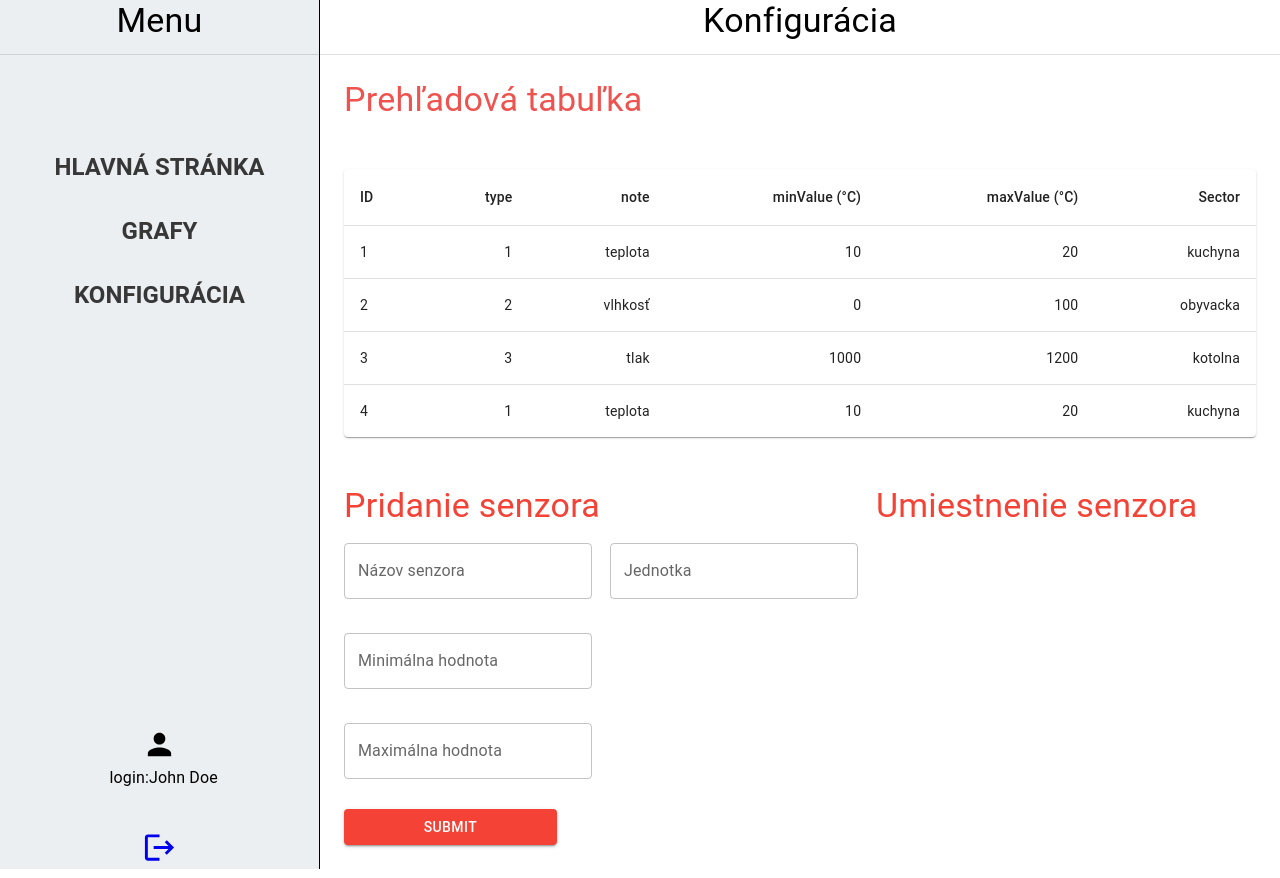
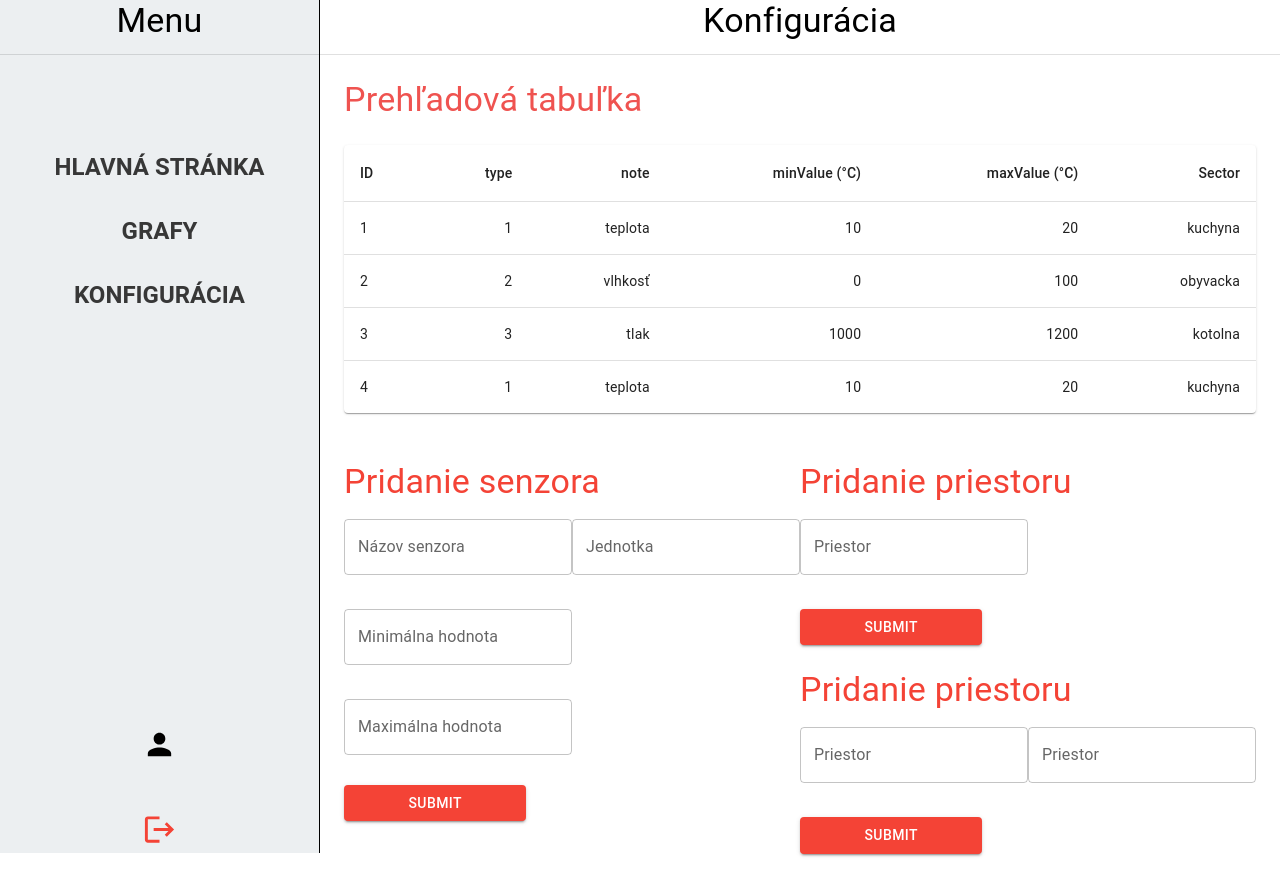
Before and after one commit to kadlicekM/my-app, a React (Create React App) app: page /konfiguracia in a window 1280 px wide. Built offline with nearby package versions, Linux system fonts and the light colour scheme.

Commit message:
feat logout, login, context

```diff
--- a/package.json
+++ b/package.json
@@ -17,6 +17,7 @@
     "@types/react-dom": "^17.0.13",
     "@types/yup": "^0.29.13",
     "formik": "^2.2.9",
+    "jwt-decode": "^3.1.2",
     "react": "^17.0.2",
     "react-dom": "^17.0.2",
     "react-hook-form": "^7.30.0",
--- a/src/App.tsx
+++ b/src/App.tsx
@@ -7,6 +7,7 @@ import { Config } from 'routes/configuration/config'
 import { SignUpForm } from 'routes/sign-up/sign-up'
 import { SignIn } from 'routes/sign-in/sign-in'
 import { createTheme, ThemeProvider } from '@mui/material'
+import { UserContextProvider } from 'components/user/userContextProvider'
 
 const theme = createTheme({
 	palette: {
@@ -20,6 +21,7 @@ function App() {
 	return (
 		<ThemeProvider theme={theme}>
 			<BrowserRouter>
+				<UserContextProvider>
 					<Routes>
 						<Route path="/sign-in" element={<SignIn />} />
 						<Route path="/sign-up" element={<SignUpForm />} />
@@ -32,6 +34,7 @@ function App() {
 
 						<Route element={<>hups! 404 </>} path="*" />
 					</Routes>
+				</UserContextProvider>
 			</BrowserRouter>
 		</ThemeProvider>
 	)
--- a/src/components/menu/menu.tsx
+++ b/src/components/menu/menu.tsx
@@ -7,6 +7,8 @@ import { Link } from 'react-router-dom'
 import { BottomInfo } from 'components/menu/bottom-data'
 import LogoutIcon from '@mui/icons-material/Logout'
 import { Box } from '@mui/system'
+import { useContext } from 'react'
+import { UserContext } from 'components/user/userContext'
 
 type MenuItem = {
 	label: string
@@ -29,6 +31,8 @@ const MenuItems: MenuItem[] = [
 ]
 
 function Menu() {
+	const { user, logoutUser, loginUser } = useContext(UserContext)
+
 	return (
 		<>
 			<Typography variant="h4" align="center" gutterBottom={true}>
@@ -64,11 +68,11 @@ function Menu() {
 				<Box>
 					<PersonIcon fontSize="large" />
 					<Typography sx={{ mb: 5 }} variant="body1">
-						&nbsp;&nbsp;login:John Doe
+						{user?.login}
 					</Typography>
-					<Link to="/sign-in">
+					<Button onClick={logoutUser}>
 						<LogoutIcon fontSize="large" />
-					</Link>
+					</Button>
 				</Box>
 			</BottomInfo>
 		</>
--- /dev/null
+++ b/src/components/user/types.ts
@@ -0,0 +1,17 @@
+export type User = {
+	login: string
+	id: string //change to uid later
+	isActive: boolean
+}
+
+export type AuthResult = {
+	access_token: string
+	logged: boolean
+	refresh_token: string
+}
+
+export type UserContextType = {
+	user?: User
+	loginUser: (username: string, password: string) => Promise<void>
+	logoutUser: () => void
+}
--- /dev/null
+++ b/src/components/user/userContext.ts
@@ -0,0 +1,5 @@
+import { createContext } from 'react'
+import { UserContextType } from './types'
+
+//create context which has inside data about login and id + property loginUser and logoutUser
+export const UserContext = createContext<UserContextType>(undefined as never)
--- /dev/null
+++ b/src/components/user/userContextProvider.tsx
@@ -0,0 +1,12 @@
+import { UserContext } from './userContext'
+import { useUser } from './userHook'
+
+type Props = {
+	children: React.ReactNode
+}
+
+export function UserContextProvider({ children }: Props) {
+	const userCtx = useUser() //here will be stored info about user
+
+	return <UserContext.Provider value={userCtx}>{children}</UserContext.Provider>
+}
--- /dev/null
+++ b/src/components/user/userHook.ts
@@ -0,0 +1,48 @@
+import { useState } from 'react'
+import { useNavigate } from 'react-router-dom'
+import jwt_decode from 'jwt-decode'
+
+import { AuthResult, User, UserContextType } from './types'
+
+export const useUser = (): UserContextType => {
+	const navigate = useNavigate()
+
+	const [user, setUser] = useState<User>()
+
+	async function login(username: string, password: string) {
+		if (!username || !password) {
+			return
+		}
+
+		try {
+			const response = await fetch('http://localhost:5000/api/auth', {
+				method: 'POST',
+				body: JSON.stringify({ login: username, password }),
+			})
+
+			const result: AuthResult = await response.json()
+
+			const user = jwt_decode<User>(result.access_token)
+
+			if (user.isActive) {
+				localStorage.setItem('token', result.access_token)
+				setUser(user)
+				navigate('/')
+			}
+		} catch (e) {
+			console.error(e)
+		}
+	}
+
+	async function logout() {
+		setUser(undefined)
+		localStorage.removeItem('token')
+		navigate('/sign-in')
+	}
+	//subscribe to
+	return {
+		user,
+		loginUser: login,
+		logoutUser: logout,
+	}
+}
--- a/src/routes/configuration/config.tsx
+++ b/src/routes/configuration/config.tsx
@@ -25,6 +25,7 @@ const formSchema: SchemaOf<IFormProps> = object({
 		.required('Zadaj maximálnu hodnotu rozsahu')
 		.typeError('Zadaj číslo'),
 	unit: string().required('Zadaj jednotku merania'),
+	area: string().required('Zadaj názov priestora'),
 
 	//message: string().required('Message is required'),
 })
@@ -41,7 +42,7 @@ export function Config() {
 	const notify = () => toast('Senzor bol úspešne pridaný') //try-catch block needed
 	return (
 		<Page headerLabel=" Konfigurácia">
-			<Typography variant="h4" m={3} sx={{ color: '#ef5350' }}>
+			<Typography variant="h4" mt={3} ml={3} mr={3} sx={{ color: '#ef5350' }}>
 				{' '}
 				Prehľadová tabuľka
 			</Typography>
@@ -56,7 +57,7 @@ export function Config() {
 				/>
 			</div> */}
 			<Grid container pr={3} pl={3} mt={3} mb={3}>
-				<Grid item xs={7}>
+				<Grid item xs={6}>
 					<FormProvider {...form}>
 						<form onSubmit={form.handleSubmit(onSubmit)}>
 							<Typography
@@ -67,7 +68,11 @@ export function Config() {
 								Pridanie senzora
 							</Typography>
 
-							<Box display="flex" flexDirection="column">
+							<Box
+								display="flex"
+								flexDirection="column"
+								justifyContent="center" //doesnt work ..why?
+							>
 								<Grid container height="250px">
 									<Grid item xs={6} paddingBottom={0}>
 										<FormTextField
@@ -86,7 +91,7 @@ export function Config() {
 											name="maxValue"
 										/>
 									</Grid>
-									<Grid item>
+									<Grid item xs={6}>
 										<FormTextField
 											sx={{ height: '90px' }}
 											label="Jednotka"
@@ -107,16 +112,71 @@ export function Config() {
 						</form>
 					</FormProvider>
 				</Grid>
-				<Grid item xs={5}>
-					<Box display="flex" flexDirection="column">
+				<Grid item xs={6}>
+					<FormProvider {...form}>
+						<form onSubmit={form.handleSubmit(onSubmit)}>
 							<Typography
 								variant="h4"
 								sx={{ color: theme => theme.palette.primary.main }}
-							mb={3}
+								mb={2}
 							>
-							Umiestnenie senzora
+								Pridanie priestoru
 							</Typography>
+							<Box display="flex" flexDirection="column">
+								<Grid container justifyContent="flex-start">
+									<Grid item xs={6}>
+										<FormTextField
+											sx={{ height: '90px' }}
+											label="Priestor"
+											name="area"
+										/>
+									</Grid>
+								</Grid>
+								<Button
+									type="submit"
+									variant="contained"
+									color="primary"
+									sx={{ width: '40%', justifyContent: 'center' }}
+								>
+									Submit
+								</Button>
 							</Box>
+							<Typography
+								variant="h4"
+								sx={{ color: theme => theme.palette.primary.main }}
+								mb={2}
+								mt={3}
+							>
+								Pridanie priestoru
+							</Typography>
+							<Box display="flex" flexDirection="column">
+								<Grid container justifyContent="flex-start">
+									<Grid item xs={6}>
+										<FormTextField
+											sx={{ height: '90px' }}
+											label="Priestor"
+											name="area"
+										/>
+									</Grid>
+									<Grid item xs={6}>
+										<FormTextField
+											sx={{ height: '90px' }}
+											label="Priestor"
+											name="area"
+										/>
+									</Grid>
+								</Grid>
+								<Button
+									type="submit"
+									variant="contained"
+									color="primary"
+									sx={{ width: '40%', justifyContent: 'center' }}
+								>
+									Submit
+								</Button>
+							</Box>
+						</form>
+					</FormProvider>
 				</Grid>
 			</Grid>
 		</Page>
--- a/src/routes/homepage/homepage.tsx
+++ b/src/routes/homepage/homepage.tsx
@@ -1,11 +1,22 @@
 import { Page } from 'components/page/page'
-import { ContentBox } from 'components/box/box'
-import { Row } from 'components/row/row'
 import { SensorArea } from 'sections/homepage/sensor-area'
 import { SensorCount } from 'sections/homepage/sensor-count'
 import { SensorInfo } from 'sections/homepage/sensor-info'
+import { apiAuthFetch } from 'utils/fetch'
+import { useEffect } from 'react'
 
 export function Homepage() {
+	useEffect(() => {
+		async function getMyData() {
+			const res = await apiAuthFetch(
+				'https://jsonplaceholder.typicode.com/todos',
+			)
+
+			console.log({ res })
+		}
+
+		getMyData()
+	}, [])
 	return (
 		<Page headerLabel=" Hlavna stranka">
 			<SensorInfo />
--- /dev/null
+++ b/src/utils/fetch.ts
@@ -0,0 +1,40 @@
+interface FetchType {
+	method?: string
+
+	body?: any
+	headers?: Headers
+}
+
+export async function apiAuthFetch<T>(
+	url: string,
+	{ ...rest }: FetchType = {},
+): Promise<T | void> {
+	const options = { ...rest }
+
+	const token = localStorage.getItem('token')
+
+	const headers = options.headers ?? new Headers()
+
+	if (!token) {
+		return undefined
+	}
+
+	try {
+		const response = await fetch(url, {
+			...options,
+			headers: {
+				...headers,
+				'Content-Type': 'application/json',
+				Authorization: `Bearer ${token}`,
+			},
+		})
+
+		const result: T = await response.json()
+
+		return result
+	} catch (e) {
+		console.error(e)
+
+		return
+	}
+}
```
Also changed, not shown: src/components/form/formSelectField.tsx (+31 -30 lines), 1 other file (tests, documents, lock files or other folders). Lines whose indentation alone changed are shown as unchanged.
